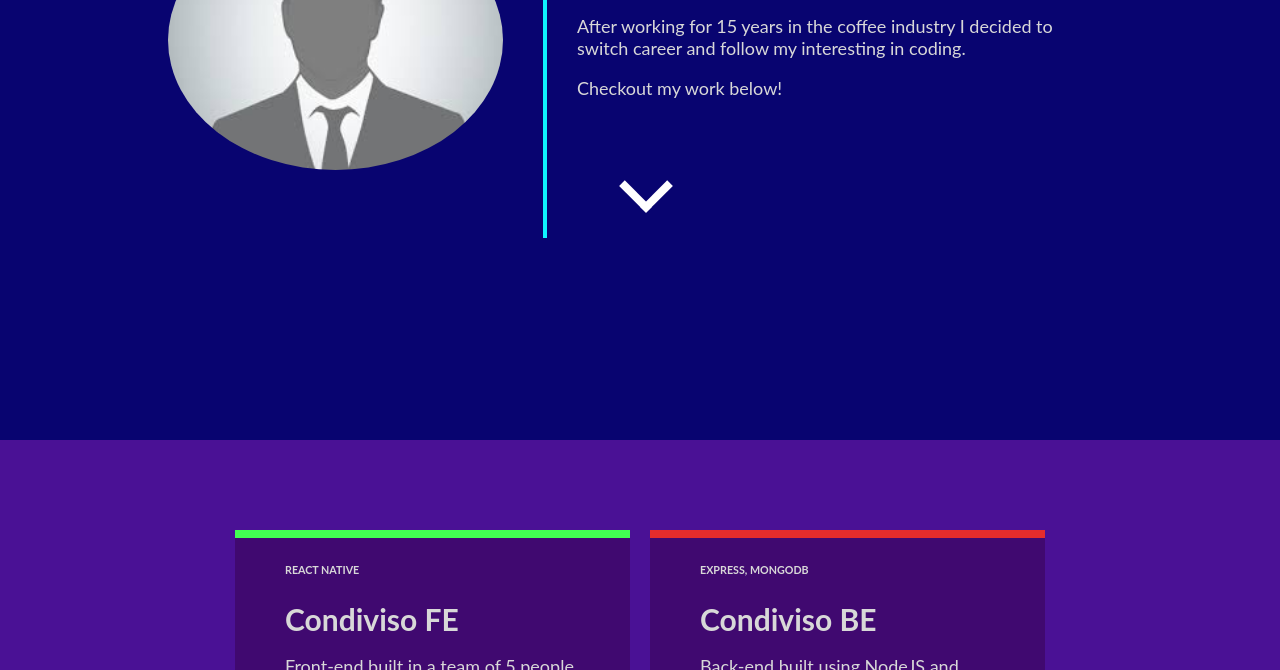
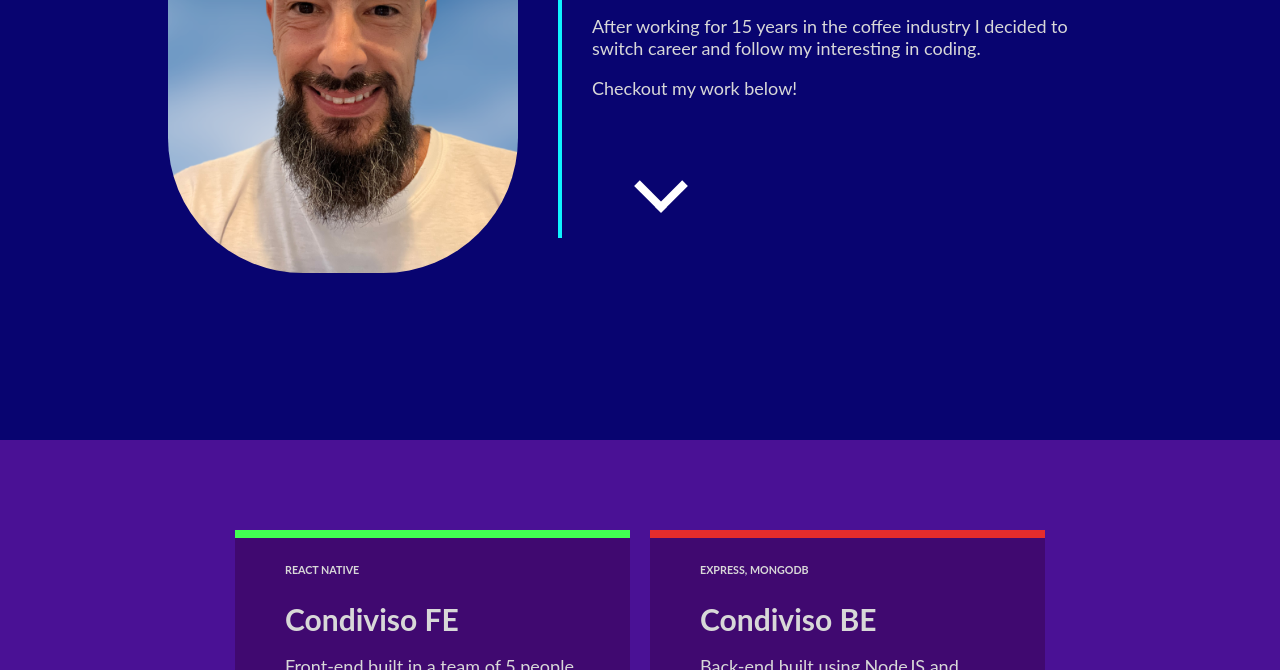
Before and after one commit to SimoneDessi/portfolio, a plain HTML site: page index.html in a window 1280 px wide. Shown: the part 430-1100 px from the top of the page. Drawn offline with Linux system fonts and the light colour scheme.

Commit message:
add photo presentation

```diff
--- a/CSS/homepage.css
+++ b/CSS/homepage.css
@@ -35,8 +35,9 @@
 }
 
 .headshot {
-  width: 335px;
-  border-radius: 50%;
+  width: 350px;
+
+  border-radius:175px;
   padding: 40px;
   margin-left: 10vw;
 }
--- a/index.html
+++ b/index.html
@@ -49,7 +49,7 @@
     <section class="main-section">
       <img
         class="headshot"
-        src="./images/head-shot.jpeg"
+        src="./images/IMG_6610-removebg-preview.png"
         alt="Simone's head shot"
       />
       <div class="introduction">
```
Also changed, not shown: images/IMG_6610-removebg-preview.png (added).
